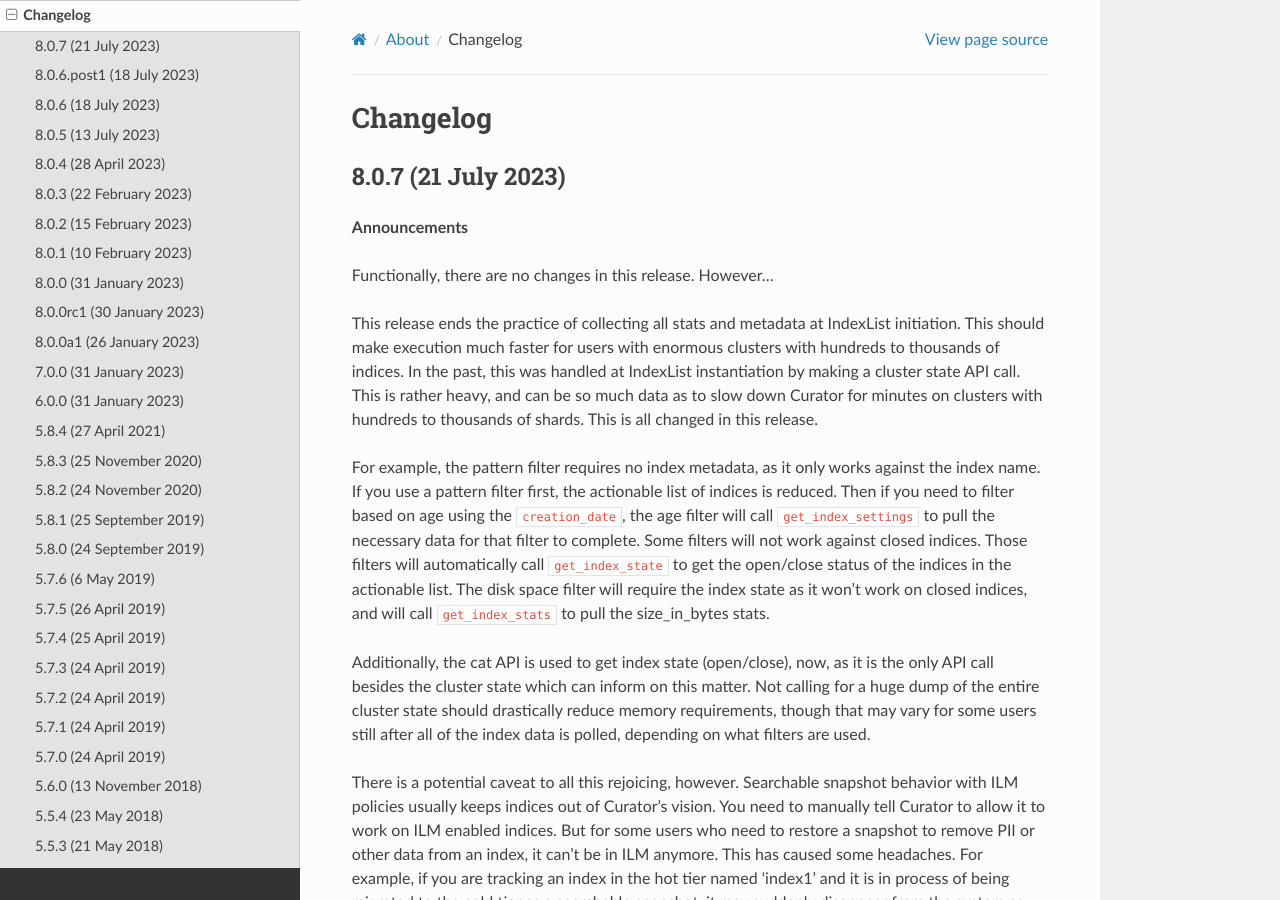
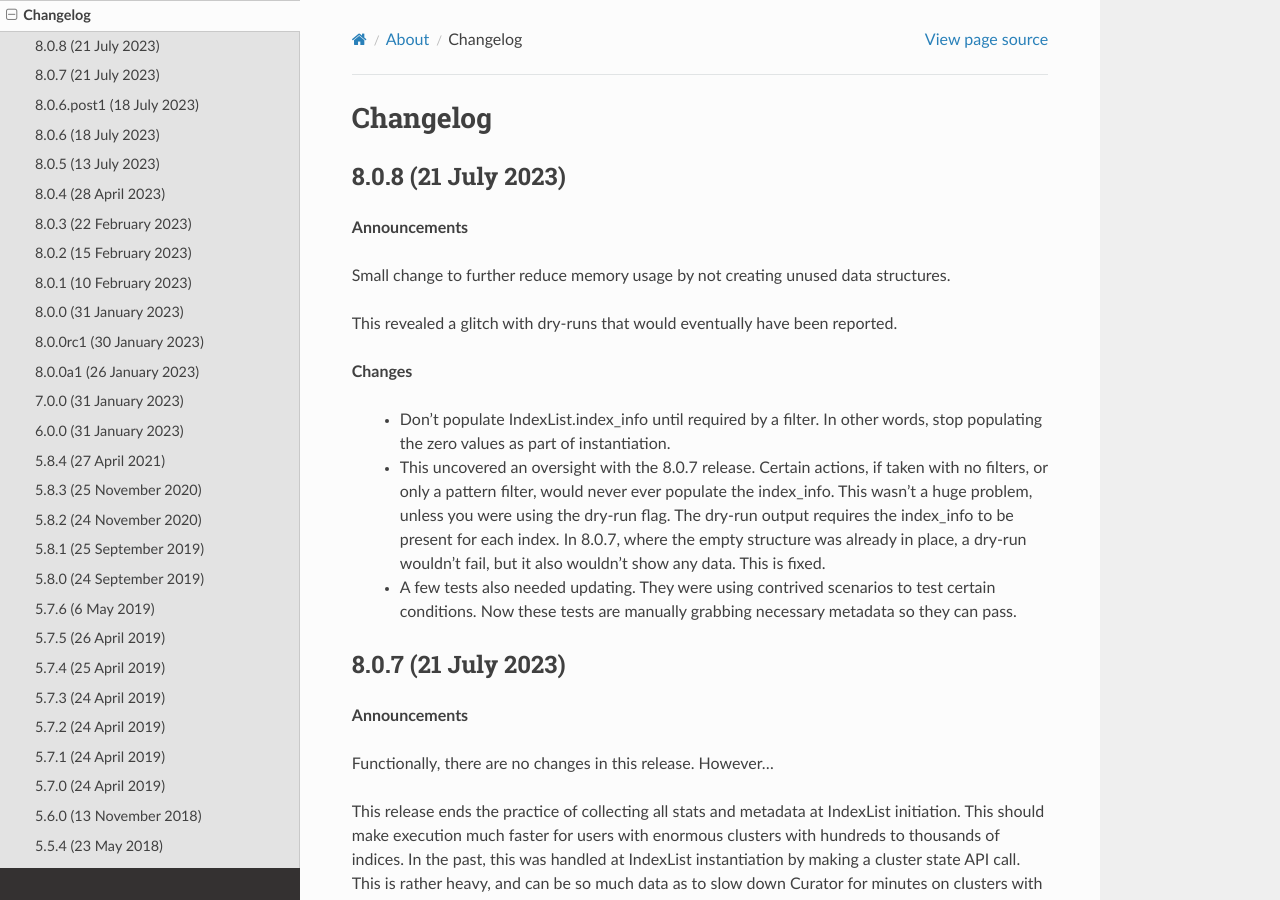
Before and after one commit to elastic/curator, a Sphinx documentation site: the page built from docs/Changelog.rst, in a window 1280 px wide and 900 px high. Built offline with Sphinx 7.4.7 and the Read the Docs theme 2.0.0, drawn with Linux system fonts in a browser that asks for light colours.

Commit message:
Release prep for 8.0.8
**Announcements**

Small change to further reduce memory usage by not creating unused data
structures.

This revealed a glitch with dry-runs that would eventually have been reported.

**Changes**

  * Don't populate IndexList.index_info until required by a filter. In other
    words, stop populating the zero values as part of instantiation.
  * This uncovered an oversight with the 8.0.7 release. Certain actions, if
    taken with no filters, or only a pattern filter, would never ever populate
    the index_info. This wasn't a huge problem, unless you were using the
    dry-run flag. The dry-run output requires the index_info to be present for
    each index. In 8.0.7, where the empty structure was already in place, a
    dry-run wouldn't fail, but it also wouldn't show any data. This is fixed.
  * A few tests also needed updating. They were using contrived scenarios to
    test certain conditions. Now these tests are manually grabbing necessary
    metadata so they can pass.

```diff
--- a/curator/_version.py
+++ b/curator/_version.py
@@ -1,2 +1,2 @@
 """Curator Version"""
-__version__ = '8.0.7'
+__version__ = '8.0.8'
--- a/docs/Changelog.rst
+++ b/docs/Changelog.rst
@@ -2,6 +2,31 @@
 
 Changelog
 =========
+
+8.0.8 (21 July 2023)
+--------------------
+
+**Announcements**
+
+Small change to further reduce memory usage by not creating unused data
+structures.
+
+This revealed a glitch with dry-runs that would eventually have been reported.
+
+**Changes**
+
+  * Don't populate IndexList.index_info until required by a filter. In other
+    words, stop populating the zero values as part of instantiation.
+  * This uncovered an oversight with the 8.0.7 release. Certain actions, if
+    taken with no filters, or only a pattern filter, would never ever populate
+    the index_info. This wasn't a huge problem, unless you were using the
+    dry-run flag. The dry-run output requires the index_info to be present for
+    each index. In 8.0.7, where the empty structure was already in place, a
+    dry-run wouldn't fail, but it also wouldn't show any data. This is fixed.
+  * A few tests also needed updating. They were using contrived scenarios to
+    test certain conditions. Now these tests are manually grabbing necessary
+    metadata so they can pass.
+
 
 8.0.7 (21 July 2023)
 --------------------
```
Also changed, not shown: 5 other files.
